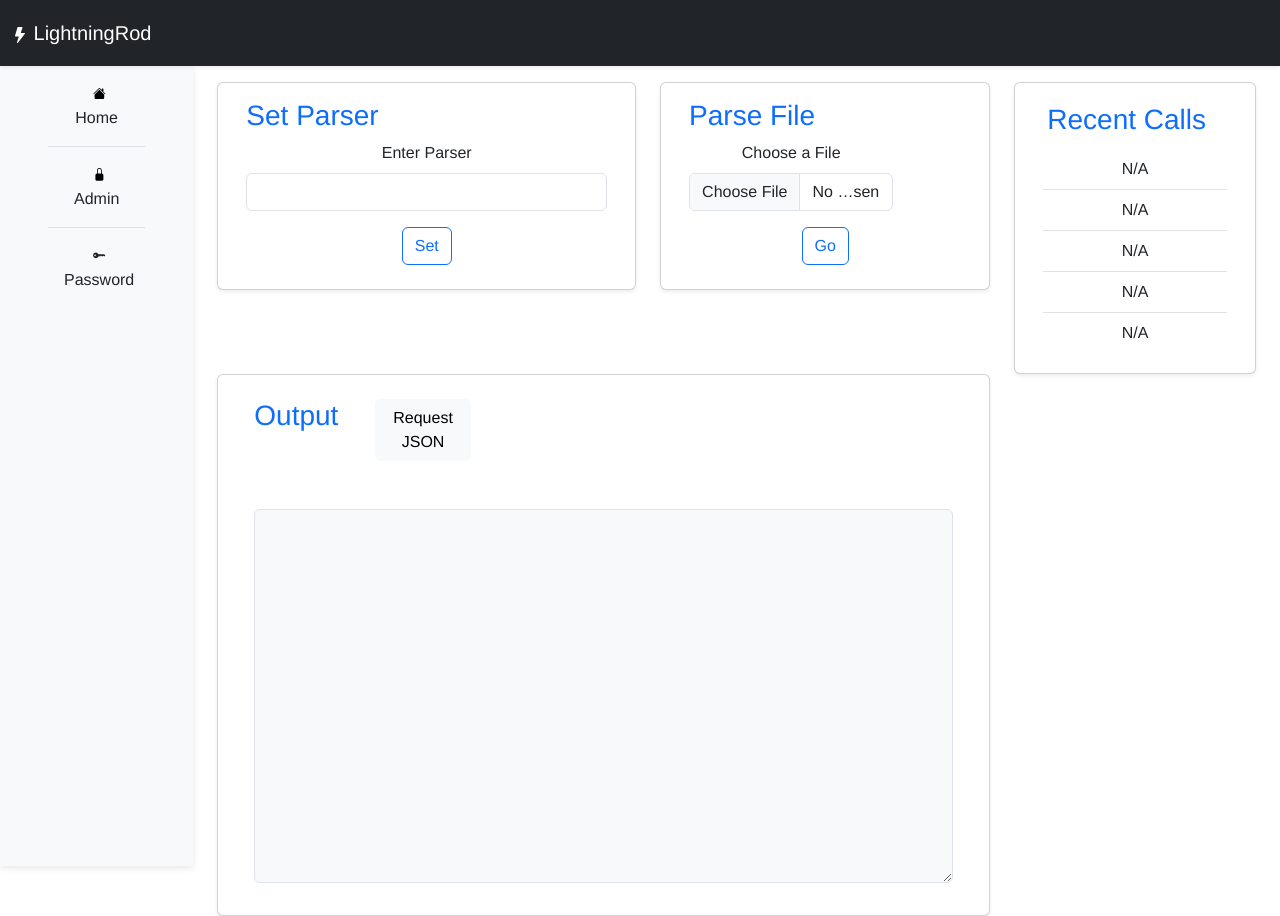
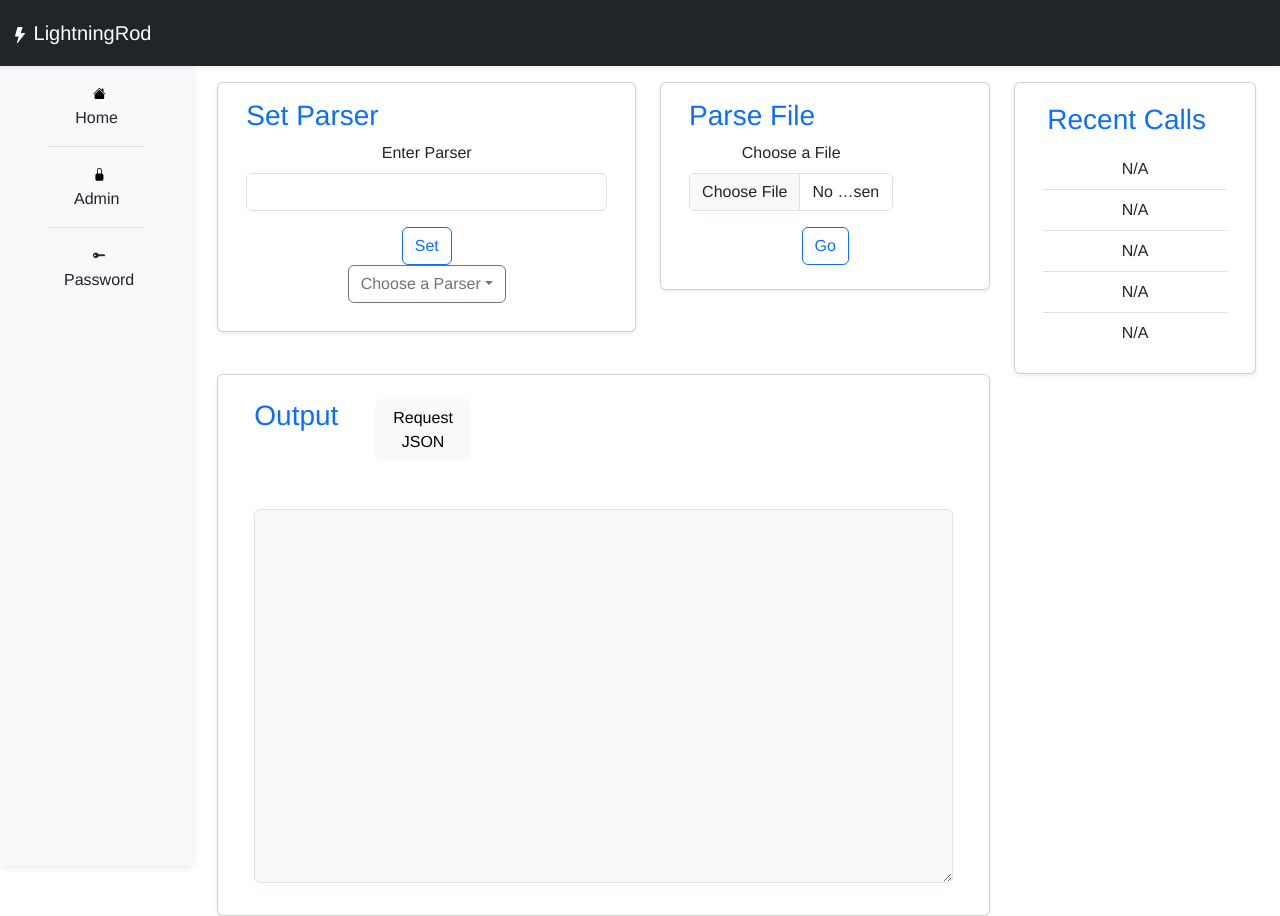
Before and after one commit to lightning-rod-org/lightningrod, a Vue app in the folder frontend/: page / in a window 1280 px wide. Built offline with nearby package versions, Linux system fonts and the light colour scheme; no server answers.

Commit message:
parser field
edited parser field

```diff
--- a/frontend/public/index.html
+++ b/frontend/public/index.html
@@ -5,6 +5,8 @@
     <meta http-equiv="X-UA-Compatible" content="IE=edge">
     <meta name="viewport" content="width=device-width,initial-scale=1.0">
     <link rel="icon" href="<%= BASE_URL %>favicon.ico">
+    <link href="https://cdn.jsdelivr.net/npm/bootstrap@5.3.0-alpha1/dist/css/bootstrap.min.css" rel="stylesheet">
+    <script src="https://cdn.jsdelivr.net/npm/bootstrap@5.1.1/dist/js/bootstrap.bundle.min.js" integrity="sha384-/bQdsTh/da6pkI1MST/rWKFNjaCP5gBSY4sEBT38Q/9RBh9AH40zEOg7Hlq2THRZ" crossorigin="anonymous"></script>
     <title><%= htmlWebpackPlugin.options.title %></title>
   </head>
   <body>
--- /dev/null
+++ b/frontend/src/components/Dropdown.vue
@@ -0,0 +1,40 @@
+<template>
+<div class="dropdown mb-1">
+  <button class="btn btn-outline-secondary dropdown-toggle" type="button" id="dropdownMenuButton1" data-bs-toggle="dropdown" aria-expanded="false">
+    {{$store.state.currentParser}}
+  </button>
+  <ul class="dropdown-menu" aria-labelledby="dropdownMenuButton1">
+    <li><a class="dropdown-item" href="#" @click="$store.state.currentParser = 'deez'">Action</a></li>
+    <li><a class="dropdown-item" href="#">Another action</a></li>
+    <li><a class="dropdown-item" href="#">Something else here</a></li>
+  </ul>
+</div>
+</template>
+<script>
+import axios from 'axios';
+
+export default {
+    name: 'Dropdown',
+    data(){
+        return{
+            items: ['deez', 'deez', 'deez']
+        }
+    },
+    methods: {
+        async parsers() {
+    try {
+      const res = await axios.get('http://localhost:8000/api/parsers/')
+        console.log("yep")
+      this.items = res.parsers
+    } catch (e) {
+        console.log(e)
+    }
+  }
+        // function()
+        // axios.get("http://localhost:8000/api/instantParse/", { params: { ticket_number: state.currentTicket } });
+    },
+    created() {
+        this.parsers()
+    }
+}
+</script>
--- a/frontend/src/components/Main.vue
+++ b/frontend/src/components/Main.vue
@@ -32,6 +32,7 @@ import { useToast } from "vue-toastification";
 
 export default {
   name: 'Main',
+  components: {},
   data() {
     return {
       file: null,
--- a/frontend/src/components/NewParser.vue
+++ b/frontend/src/components/NewParser.vue
@@ -6,10 +6,10 @@
                 <div class="col-12">
                 <h3 class="text-start text-primary">Set Parser</h3>
                 <label for="formFileLg" class="control-label form-label">Enter Parser</label>
-
                 <input v-model="parse" type="username" class="form-control" id="exampleInputPassword1">
                 <div class="mt-3">
                 <button type="button" class="btn btn-outline-primary">Set</button>
+                <Dropdown></Dropdown>
             </div>
               </div>
 
@@ -20,9 +20,13 @@
   </template>
   <script>
   import store from '@/store/index.js';
+  import Dropdown from './Dropdown.vue';
 
   export default {
     name: 'NewParser',
+    components: {
+      Dropdown
+    },
     data() {
       return{
         parse: ""
--- a/frontend/src/store/index.js
+++ b/frontend/src/store/index.js
@@ -6,7 +6,7 @@ export default createStore({
     currentTicket: "",
     status: false,
     currentOutput: "",
-    currentParser: "",
+    currentParser: "Choose a Parser",
     spinner: false,
   },
   mutations: {
```
Also changed, not shown: frontend/src/components/Output.vue (line endings or trailing spaces).
